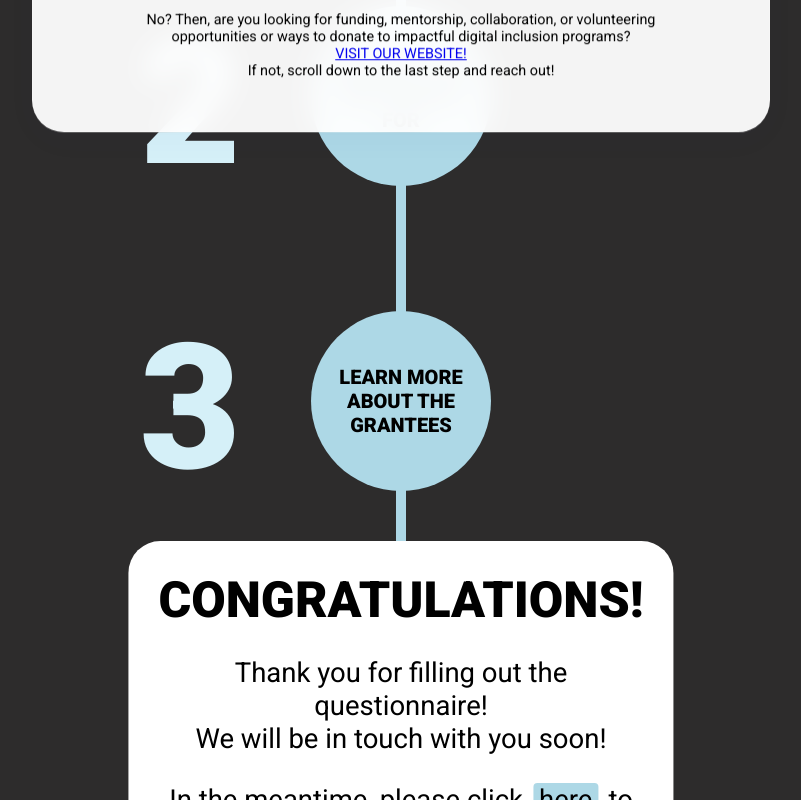
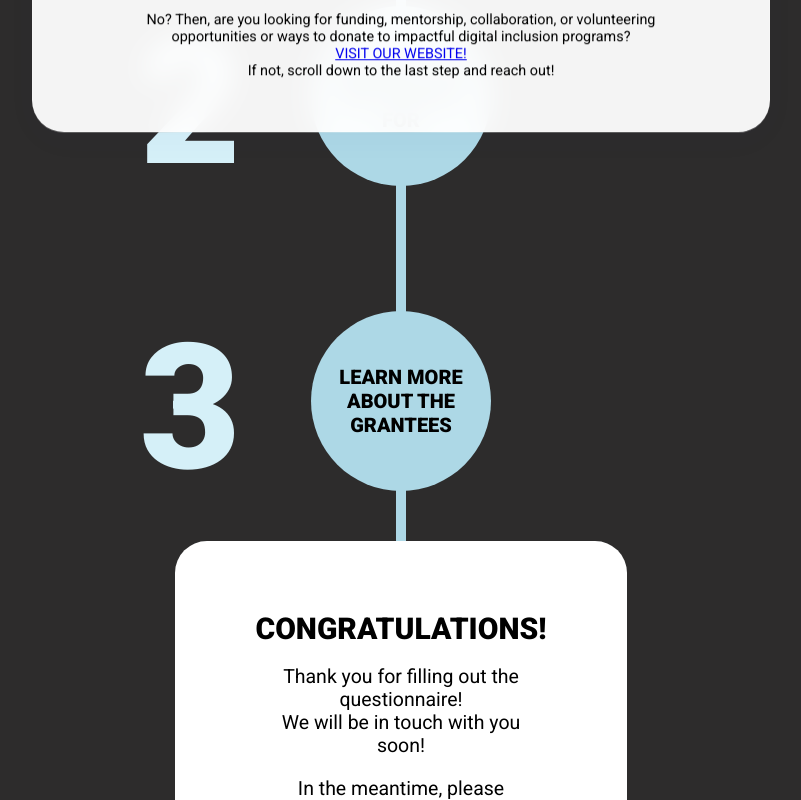
Before and after one commit to CS-SG-Studio/San-Jose-MOTI, a React (Create React App) app in the folder san-jose-digital/: page /congratulations in a window 1280 px wide. Both pictures are taken after a click on the element "LEARN MORE ABOUT THE GRANTEES". Shown: the part 580-1380 px from the top of the page, without its empty margins (239-1040 px from the left). Built offline with nearby package versions, Linux system fonts and the light colour scheme.

Commit message:
congrats!

```diff
--- a/san-jose-digital/src/screens/Step3Congrats/CongratulationStyles.css
+++ b/san-jose-digital/src/screens/Step3Congrats/CongratulationStyles.css
@@ -2,22 +2,19 @@
   display: flex;
   flex-direction: column;
   align-items: stretch;
-  padding: 30px;
-  position: relative;
-  transform: translate(-50%);
-  left: 50%;
+  padding: 50px;
   background: rgba(255, 255, 255, 1);
   border-radius: 2rem;
-  width: 200%
 }
 
 .congrats-title {
-  font-size: min(7vw, 50px);
-  margin: 0;
+  margin-left: 30px;
+  margin-right: 30px;
+  font-size: min(5vw, 30px);
 }
 
 .congrats-detail {
-  font-size: 0.55em;
+  font-size: 0.65em;
   font-weight: normal;
 }
 
@@ -34,6 +31,6 @@
   padding-left: 6px;
 }
 
-.link:hover{
+.link:hover {
   background-color: rgb(186, 224, 236);
 }
```
